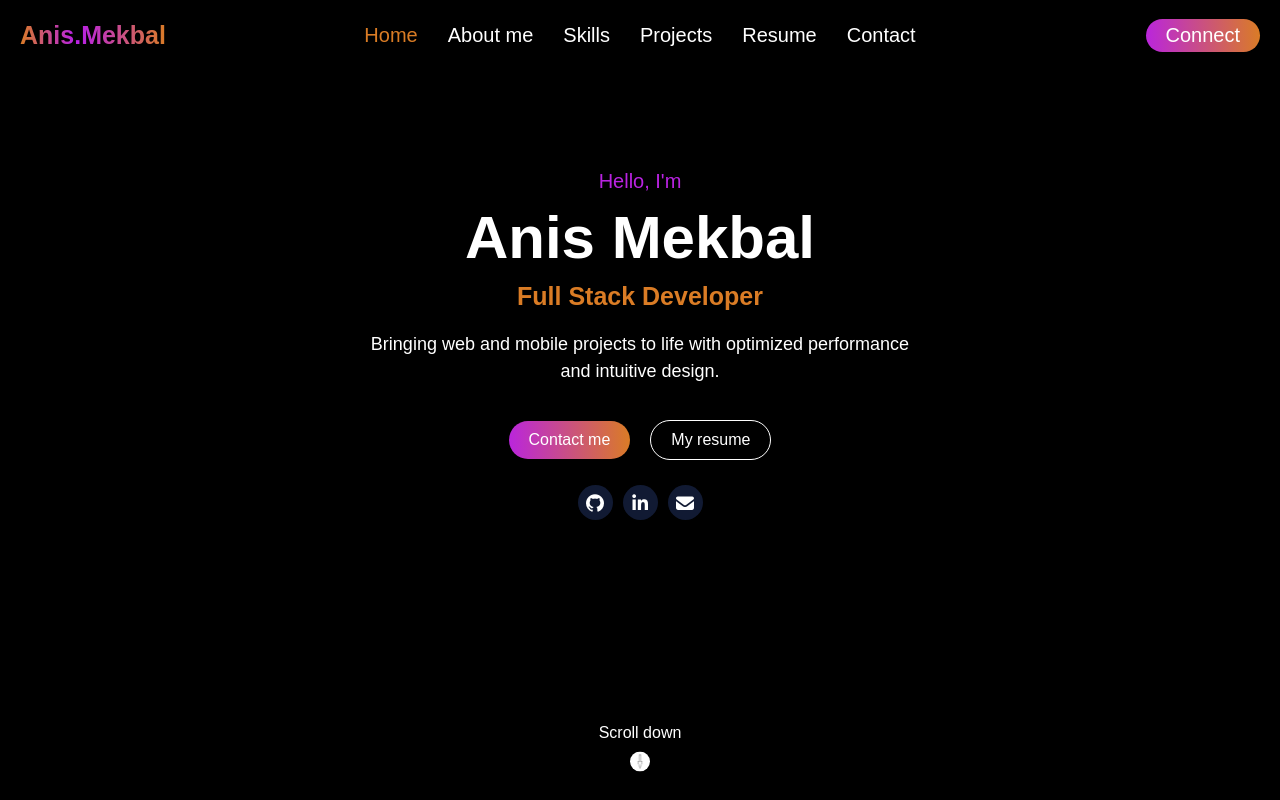
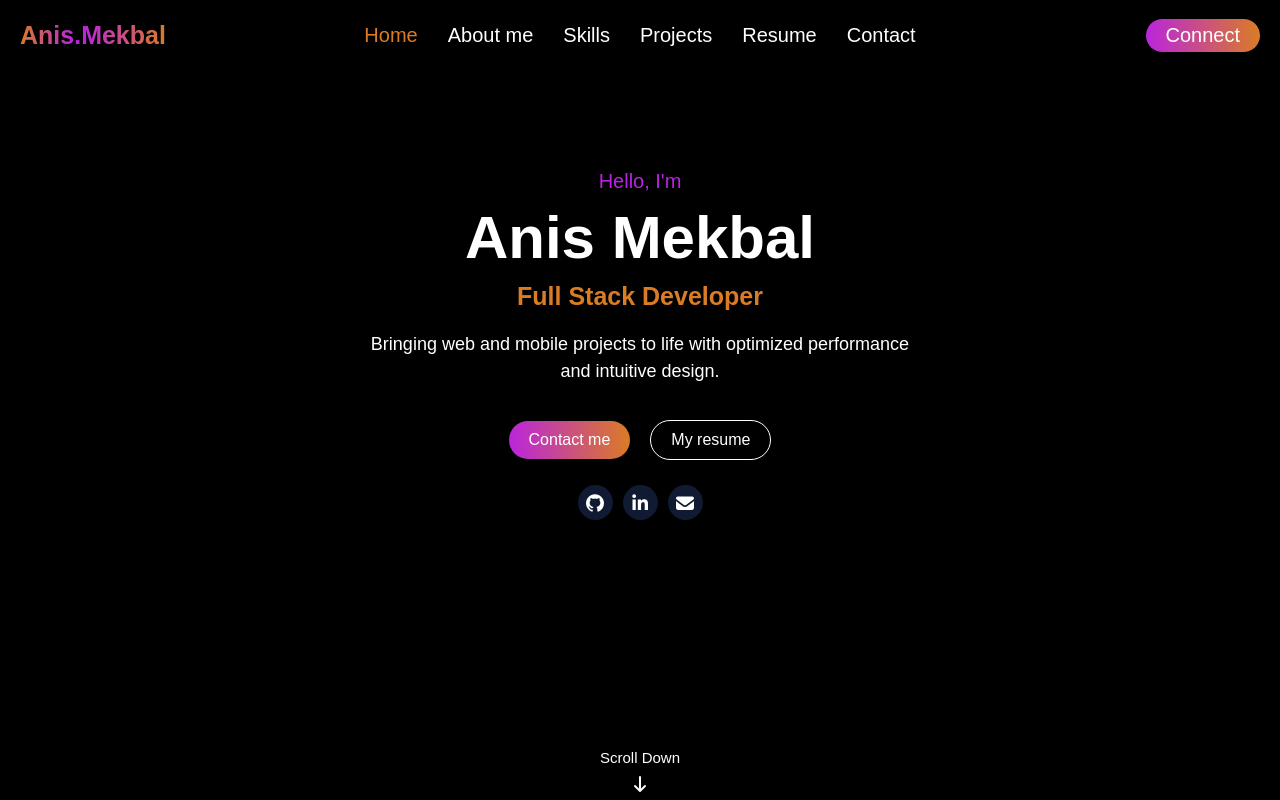
Before and after one commit to anismkb/Portfolio-MEKBAL-Anis, a React (Vite) app: page / in a window 1280 px wide. Shown: the top 800 px of the page. Built offline with nearby package versions, Linux system fonts and the light colour scheme.

Commit message:
update Home

```diff
--- a/src/Components/Hero/Hero.css
+++ b/src/Components/Hero/Hero.css
@@ -127,6 +127,15 @@
     animation: bounce 3s infinite;
 }
 
+.scroll-down .label{
+    margin-bottom: 10px;
+    font-size: 15px;
+}
+
+.scroll-down:hover {
+    color: #DA7C25;
+}
+
 @keyframes bounce {
   0%, 20%, 50%, 80%, 100% {
     transform: translateY(0);
--- a/src/Components/Hero/Hero.jsx
+++ b/src/Components/Hero/Hero.jsx
@@ -35,8 +35,8 @@ const Hero = () => {
           className='scroll-down'
           onClick={() => document.getElementById('about').scrollIntoView({ behavior: 'smooth' })}
         >
-          <p>Scroll down </p>
-          <img className='scroll-image' src={scroll} alt=""/>
+          <p className='label'>Scroll Down </p>
+          <i className='fa-solid fa-arrow-down'></i>
         </div>
 
     </div>
```
